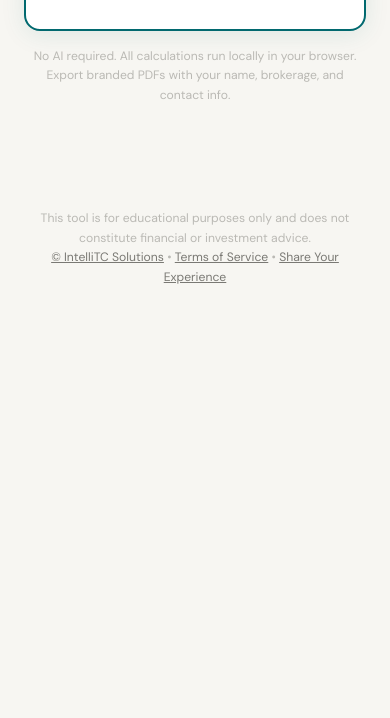
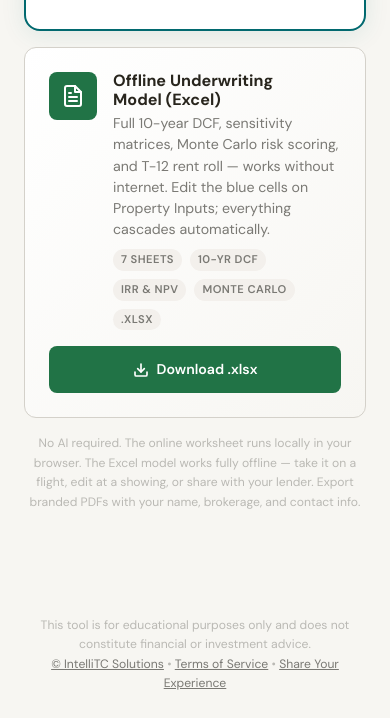
Before and after one commit to elcrisp07/intellitc-solutions-platform, a plain HTML site: page underwriting/index.html in a window 390 px wide. Shown: the part 1304-2022 px from the top of the page. Before the commit the page ends 1615 px from the top, so only its background shows below. Drawn offline with nearby package versions, Linux system fonts and the light colour scheme.

Commit message:
feat: add downloadable Excel underwriting model to /underwriting/ hub page
- IntelliTC_Underwriting_Model.xlsx — 7-sheet institutional-grade workbook
  (Property Inputs, T-12 & Rent Roll, DCF Projections, Sensitivity,
  Returns & Risk with Monte Carlo, Dashboard)
- Download card on hub page with green Excel-branded button + feature pills
- Mobile-responsive layout

```diff
--- a/underwriting/index.html
+++ b/underwriting/index.html
@@ -49,6 +49,64 @@
 .uw-feature-icon svg { color:var(--color-primary); }
 .uw-feature-text strong { display:block; font-size:var(--text-sm); font-weight:600; color:var(--color-text); margin-bottom:2px; }
 .uw-feature-text span { font-size:var(--text-xs); color:var(--color-text-muted); line-height:1.5; }
+.uw-download-card {
+  margin-top: var(--space-4);
+  background: linear-gradient(135deg, var(--color-surface) 0%, var(--color-bg) 100%);
+  border: 1.5px solid var(--color-border);
+  border-radius: var(--radius-lg);
+  padding: var(--space-6);
+  display: flex;
+  align-items: center;
+  justify-content: space-between;
+  gap: var(--space-4);
+}
+.uw-download-left {
+  display: flex;
+  align-items: flex-start;
+  gap: var(--space-4);
+  flex: 1;
+}
+.uw-download-icon {
+  width: 48px; height: 48px;
+  background: #217346;
+  border-radius: var(--radius-md);
+  display: flex; align-items: center; justify-content: center;
+  flex-shrink: 0;
+}
+.uw-download-icon svg { color: white; }
+.uw-download-text h3 {
+  font-size: var(--text-base); font-weight: 700;
+  color: var(--color-text); margin-bottom: var(--space-1);
+}
+.uw-download-text p {
+  font-size: var(--text-sm); color: var(--color-text-muted);
+  line-height: 1.5; margin-bottom: var(--space-2);
+}
+.uw-download-text .dl-meta {
+  display: flex; flex-wrap: wrap; gap: var(--space-2); align-items: center;
+}
+.uw-download-text .dl-meta span {
+  font-size: 0.7rem; font-weight: 600;
+  letter-spacing: 0.04em; text-transform: uppercase;
+  padding: 2px 8px; border-radius: var(--radius-full);
+  background: var(--color-surface-offset, #f0efeb);
+  color: var(--color-text-muted);
+}
+.btn-uw-download {
+  display: inline-flex; align-items: center; gap: var(--space-2);
+  background: #217346; color: white;
+  font-size: var(--text-sm); font-weight: 600;
+  padding: var(--space-3) var(--space-6);
+  border-radius: var(--radius-md); border: none;
+  cursor: pointer; text-decoration: none;
+  white-space: nowrap; flex-shrink: 0;
+  transition: background 0.15s;
+}
+.btn-uw-download:hover { background: #1a5c38; }
+@media(max-width:640px) {
+  .uw-download-card { flex-direction: column; align-items: flex-start; }
+  .btn-uw-download { align-self: stretch; justify-content: center; }
+}
 .uw-cta-card {
   background:var(--color-surface); border:2px solid var(--color-primary);
   border-radius:var(--radius-xl); padding:var(--space-8);
@@ -320,7 +378,31 @@
       <svg width="16" height="16" viewBox="0 0 24 24" fill="none" stroke="currentColor" stroke-width="2.5"><line x1="5" y1="12" x2="19" y2="12"/><polyline points="12 5 19 12 12 19"/></svg>
     </button>
   </div>
-  <p class="uw-note">No AI required. All calculations run locally in your browser. Export branded PDFs with your name, brokerage, and contact info.</p>
+  <!-- Offline Excel Download -->
+  <div class="uw-download-card">
+    <div class="uw-download-left">
+      <div class="uw-download-icon">
+        <svg width="24" height="24" viewBox="0 0 24 24" fill="none" stroke="currentColor" stroke-width="2" stroke-linecap="round" stroke-linejoin="round"><path d="M14 2H6a2 2 0 0 0-2 2v16a2 2 0 0 0 2 2h12a2 2 0 0 0 2-2V8z"/><polyline points="14 2 14 8 20 8"/><line x1="16" y1="13" x2="8" y2="13"/><line x1="16" y1="17" x2="8" y2="17"/><polyline points="10 9 9 9 8 9"/></svg>
+      </div>
+      <div class="uw-download-text">
+        <h3>Offline Underwriting Model (Excel)</h3>
+        <p>Full 10-year DCF, sensitivity matrices, Monte Carlo risk scoring, and T-12 rent roll — works without internet. Edit the blue cells on Property Inputs; everything cascades automatically.</p>
+        <div class="dl-meta">
+          <span>7 Sheets</span>
+          <span>10-Yr DCF</span>
+          <span>IRR &amp; NPV</span>
+          <span>Monte Carlo</span>
+          <span>.xlsx</span>
+        </div>
+      </div>
+    </div>
+    <a href="./IntelliTC_Underwriting_Model.xlsx" class="btn-uw-download" download>
+      <svg width="16" height="16" viewBox="0 0 24 24" fill="none" stroke="currentColor" stroke-width="2.5" stroke-linecap="round" stroke-linejoin="round"><path d="M21 15v4a2 2 0 0 1-2 2H5a2 2 0 0 1-2-2v-4"/><polyline points="7 10 12 15 17 10"/><line x1="12" y1="15" x2="12" y2="3"/></svg>
+      Download .xlsx
+    </a>
+  </div>
+
+  <p class="uw-note">No AI required. The online worksheet runs locally in your browser. The Excel model works fully offline — take it on a flight, edit at a showing, or share with your lender. Export branded PDFs with your name, brokerage, and contact info.</p>
 </div>
 
 <!-- ══════════════════════════════════════════════════
```
Also changed, not shown: 1 other file.
